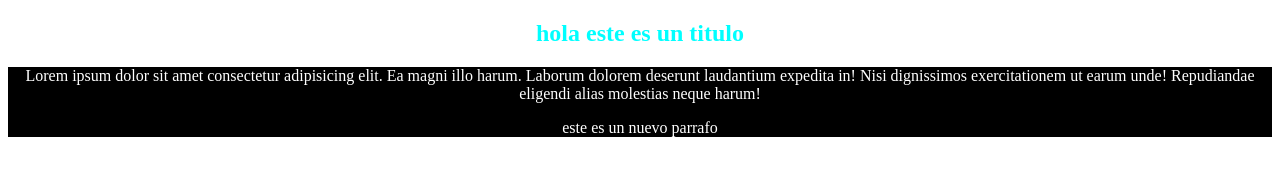
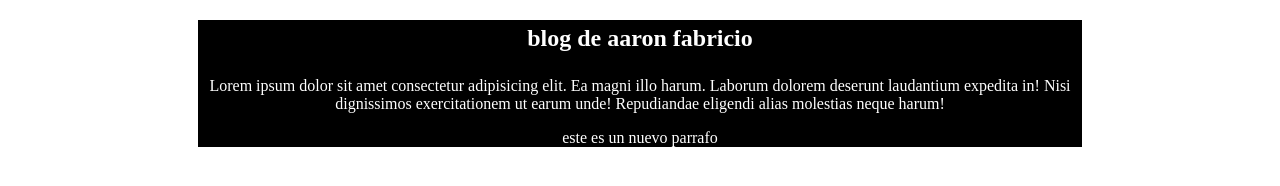
Before and after one commit to aaron-fabricio-sc/practiceGitPlatzi, a plain HTML site: page index.html in a window 1280 px wide. Drawn offline with Linux system fonts and the light colour scheme.

Commit message:
se hizo un nuevo diseño en index

```diff
--- a/css/style.css
+++ b/css/style.css
@@ -1,10 +1,19 @@
 body{
     text-align: center;
 }
+
+.contenedorPadre{
+    background: black;
+    width: 70%;
+    margin: auto;
+}
+
 h2{
-    color: aqua;
+    color: white;
+    padding: 5px;
+    font-weight: bold;
 }
 .contenedor{
-    background: black;
+
     color: white;
 }
--- a/index.html
+++ b/index.html
@@ -7,13 +7,18 @@
     <title>Document</title>
 </head>
 <body>
-    <h2>hola este es un titulo </h2>
-    <section class="contenedor">
-        <p>Lorem ipsum dolor sit amet consectetur adipisicing elit. Ea magni illo harum. Laborum dolorem deserunt laudantium expedita in! Nisi dignissimos exercitationem ut earum unde! Repudiandae eligendi alias molestias neque harum!
 
-        </p>
-        <p>este es un nuevo parrafo</p>
+    <section class="contenedorPadre">
+        <h2>blog de aaron fabricio </h2>
+        <section class="contenedor">
+            <p>Lorem ipsum dolor sit amet consectetur adipisicing elit. Ea magni illo harum. Laborum dolorem deserunt laudantium expedita in! Nisi dignissimos exercitationem ut earum unde! Repudiandae eligendi alias molestias neque harum!
+
+            </p>
+            <p>este es un nuevo parrafo</p>
+        </section>
     </section>
+
+
 
 
 
```
Also changed, not shown: 1 other file.
